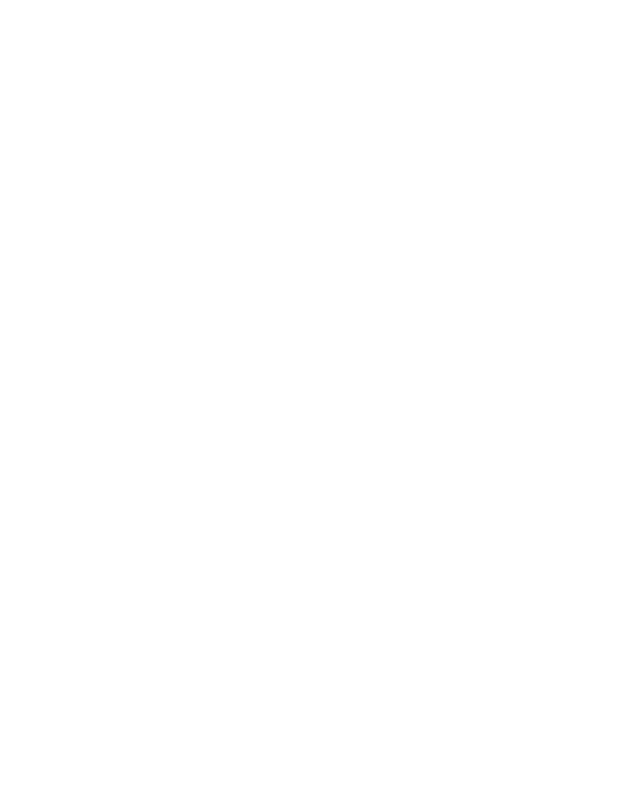
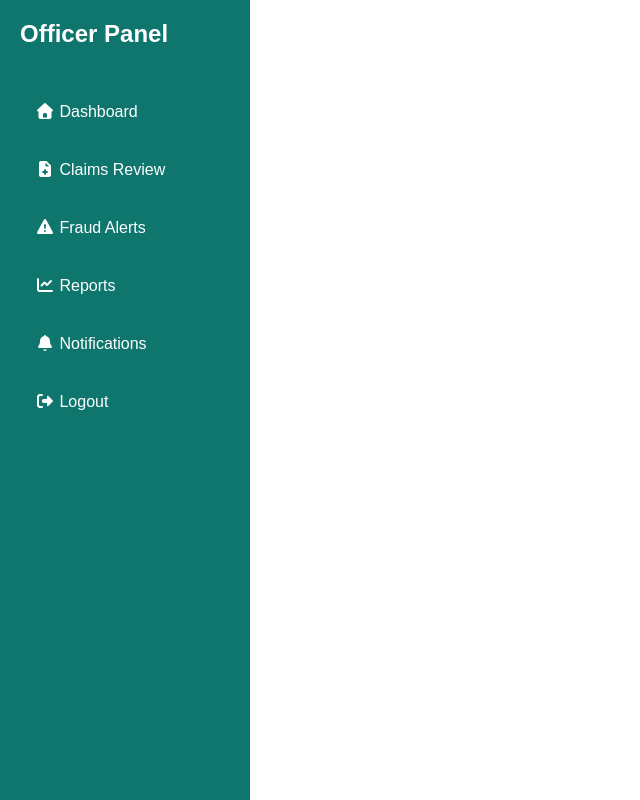
Before and after one commit to Talha-Azeem/Smart-Care-Insurance, a plain HTML site: page frontend/officer-dashboard.html in a window 1280 px wide. Shown: the whole page, without its empty margins (0-640 px from the left). Drawn offline with Linux system fonts and the light colour scheme.

Commit message:
created side bar

```diff
--- a/frontend/officer-dashboard.html
+++ b/frontend/officer-dashboard.html
@@ -0,0 +1,26 @@
+<!DOCTYPE html>
+<html lang="en">
+<head>
+    <meta charset="UTF-8">
+    <meta name="viewport" content="width=device-width, initial-scale=1.0">
+    <title>Officer Dashboard</title>
+    <link rel="stylesheet" href="style.css">
+    <link rel="stylesheet" href="https://cdnjs.cloudflare.com/ajax/libs/font-awesome/7.0.1/css/all.min.css">
+</head>
+<body>
+     <div class="sidebar">
+
+    <h2>Officer Panel</h2>
+
+    <ul>
+        <li><i class="fa-solid fa-house"></i> Dashboard</li>
+        <li><i class="fa-solid fa-file-medical"></i> Claims Review</li>
+        <li><i class="fa-solid fa-triangle-exclamation"></i> Fraud Alerts</li>
+        <li><i class="fa-solid fa-chart-line"></i> Reports</li>
+        <li><i class="fa-solid fa-bell"></i> Notifications</li>
+        <li><i class="fa-solid fa-right-from-bracket"></i> Logout</li>
+    </ul>
+
+</div>
+</body>
+</html>
--- a/frontend/style.css
+++ b/frontend/style.css
@@ -41,6 +41,24 @@ header{
     object-fit: contain;
 }
 
+.menu-icon{
+    font-size:28px;
+    cursor:pointer;
+    display: flex;
+    align-items: center;
+}
+
+.menu-icon a{
+    color:white;
+    text-decoration:none;
+}
+
+.menu-icon a:hover{
+     color: black;
+     transition: 0.3s ease;
+
+}
+
 .nav-links{
     display: flex;
     align-items: center;
@@ -75,6 +93,8 @@ button:hover{
     color: black;
     transition: 0.3s ease;
 }
+
+
 
 .hero{
     position: relative;
@@ -140,3 +160,27 @@ button:hover{
         transform: translate(-50%, -50%);
     }
 }
+
+.sidebar{
+    width:250px;
+    min-height:100vh;
+    background:#0F766E;
+    color:white;
+    padding:20px;
+}
+
+.sidebar h2{
+    margin-bottom:40px;
+}
+
+.sidebar ul li{
+    padding:15px;
+    margin-bottom:10px;
+    border-radius:10px;
+    cursor:pointer;
+    transition:.3s;
+}
+
+.sidebar ul li:hover{
+    background:#14B8A6;
+}
```
Also changed, not shown: frontend/index.html (+8 -0 lines).
